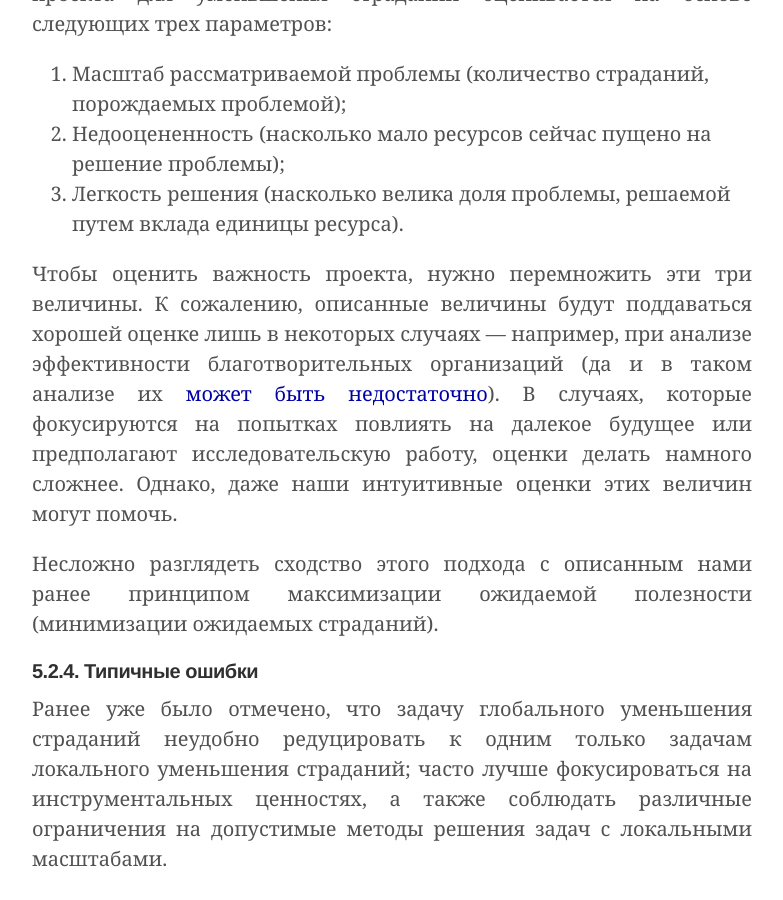
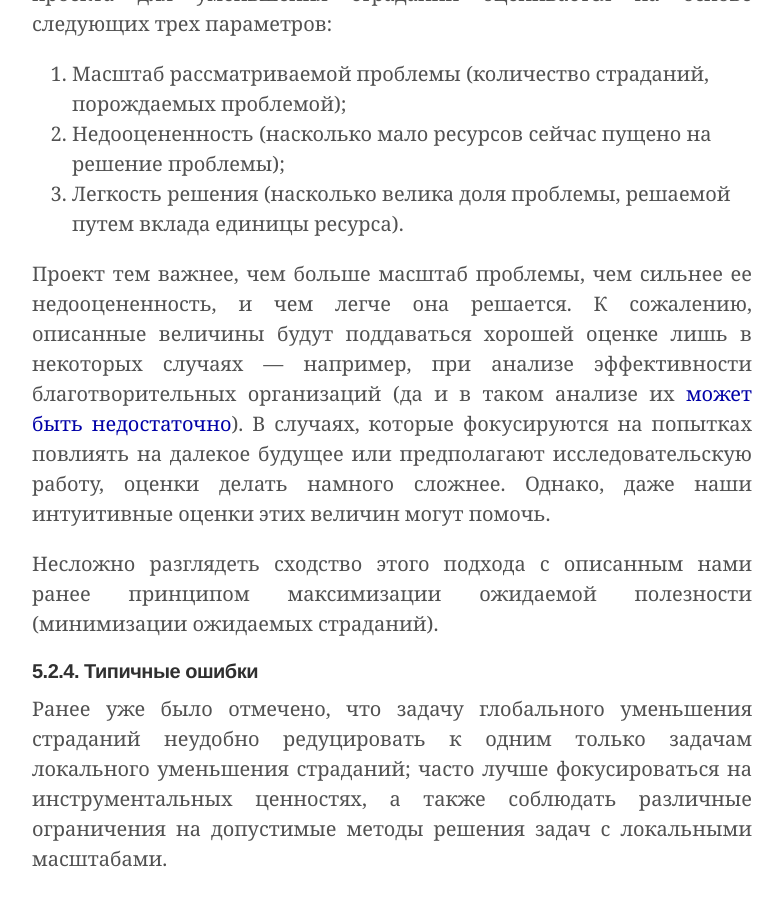
Before and after one commit to ReducingSuffering/reducingsuffering.github.io, a Jekyll site: the page built from _articles/what-is-suffering-reduction.md, in a window 1280 px wide and 900 px high, scrolled down 20845 px. Shown: the whole window, without its empty margins (248-1031 px from the left). Built offline with Jekyll 4.4.1, drawn with Linux system fonts in a browser that asks for light colours.

Commit message:
Update what-is-suffering-reduction.md

```diff
--- a/_articles/what-is-suffering-reduction.md
+++ b/_articles/what-is-suffering-reduction.md
@@ -280,7 +280,7 @@ P. S. Для углубления в тему см. дискуссии об [о
 2. Недооцененность (насколько мало ресурсов сейчас пущено на решение проблемы);
 3. Легкость решения (насколько велика доля проблемы, решаемой путем вклада единицы ресурса).
 
-Чтобы оценить важность проекта, нужно перемножить эти три величины. К сожалению, описанные величины будут поддаваться хорошей оценке лишь в некоторых случаях — например, при анализе эффективности благотворительных организаций (да и в таком анализе их [может быть недостаточно](https://blog.givewell.org/2011/08/18/why-we-cant-take-expected-value-estimates-literally-even-when-theyre-unbiased/)). В случаях, которые фокусируются на попытках повлиять на далекое будущее или предполагают исследовательскую работу, оценки делать намного сложнее. Однако, даже наши интуитивные оценки этих величин могут помочь.
+Проект тем важнее, чем больше масштаб проблемы, чем сильнее ее недооцененность, и чем легче она решается. К сожалению, описанные величины будут поддаваться хорошей оценке лишь в некоторых случаях — например, при анализе эффективности благотворительных организаций (да и в таком анализе их [может быть недостаточно](https://blog.givewell.org/2011/08/18/why-we-cant-take-expected-value-estimates-literally-even-when-theyre-unbiased/)). В случаях, которые фокусируются на попытках повлиять на далекое будущее или предполагают исследовательскую работу, оценки делать намного сложнее. Однако, даже наши интуитивные оценки этих величин могут помочь.
 
 Несложно разглядеть сходство этого подхода с описанным нами ранее принципом максимизации ожидаемой полезности (минимизации ожидаемых страданий).
 
```
